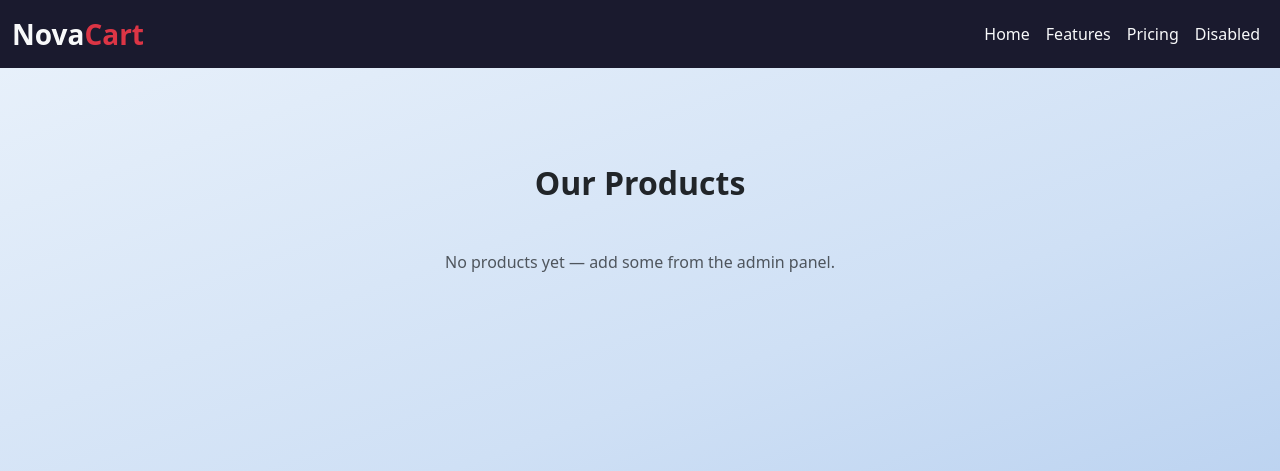
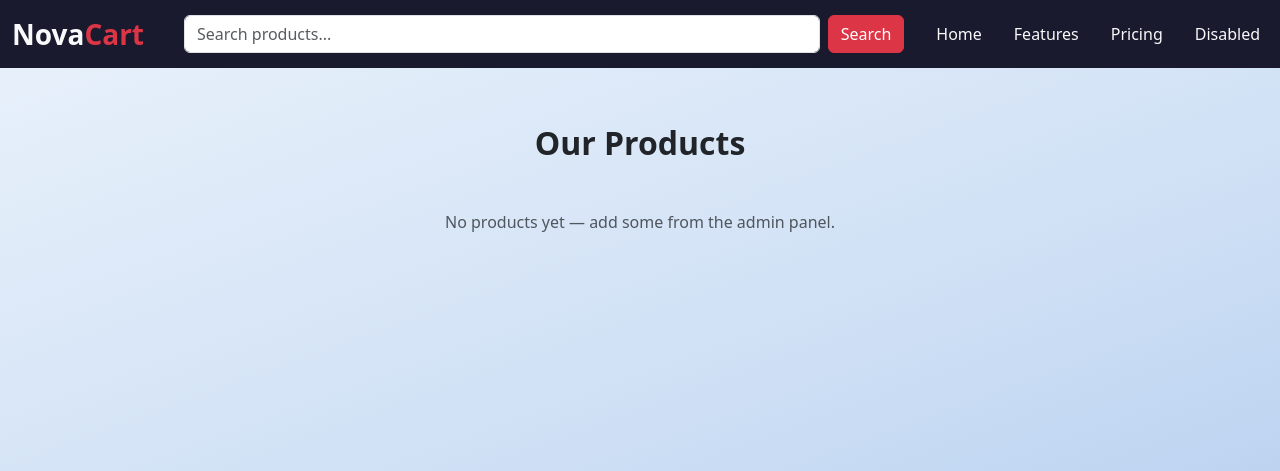
Before and after one commit to thakarejeet07-cell/NovaCart, a Django app: page / in a window 1280 px wide. Shown: the top 471 px of the page. Run offline with Django 5.2, Linux system fonts and the light colour scheme; data that the repository does not hold is empty.

Commit message:
added the search bar

```diff
--- a/templates/layout.html
+++ b/templates/layout.html
@@ -11,30 +11,38 @@
 <body class="d-flex flex-column min-vh-100" style="background: linear-gradient(160deg, #eaf2fb 0%, #cfe0f5 50%, #a9c6ec 100%);">
 
 <nav class="navbar navbar-expand-lg" style="background-color: #1a1a2e;">
-    <div class="container-fluid">
-      <a class="navbar-brand text-light fw-bold fs-3" href="#">Nova<span class="text-danger">Cart</span></a>
+    <div class="container-fluid d-flex align-items-center">
+
+      <a class="navbar-brand text-light fw-bold fs-3 flex-shrink-0" href="#">Nova<span class="text-danger">Cart</span></a>
+
       <button class="navbar-toggler" type="button" data-bs-toggle="collapse" data-bs-target="#navbarNav" aria-controls="navbarNav" aria-expanded="false" aria-label="Toggle navigation">
         <span class="navbar-toggler-icon"></span>
       </button>
-      <div class="collapse navbar-collapse" id="navbarNav">
-        <ul class="navbar-nav ms-auto">
+
+      <div class="collapse navbar-collapse d-flex" id="navbarNav">
+        <form class="d-flex flex-grow-1 mx-4" role="search">
+          <input class="form-control me-2" type="search" placeholder="Search products..." aria-label="Search">
+          <button class="btn btn-danger" type="submit">Search</button>
+        </form>
+      </div>
+
+      <ul class="navbar-nav flex-row flex-shrink-0">
         <li class="nav-item">
           <a class="nav-link text-light active" aria-current="page" href="#">Home</a>
         </li>
         <li class="nav-item">
-            <a class="nav-link text-light" href="#">Features</a>
+          <a class="nav-link text-light ms-3" href="#">Features</a>
         </li>
         <li class="nav-item">
-            <a class="nav-link text-light" href="#">Pricing</a>
+          <a class="nav-link text-light ms-3" href="#">Pricing</a>
         </li>
         <li class="nav-item">
-            <a class="nav-link text-light disabled" aria-disabled="true">Disabled</a>
+          <a class="nav-link text-light disabled ms-3" aria-disabled="true">Disabled</a>
         </li>
       </ul>
-      </div>
+
     </div>
   </nav>
-
    <main class="flex-grow-1 text-center py-4 mt-4">
     {% block content %}
       <h1>Welcome to my website!</h1>
--- a/templates/web/index.html
+++ b/templates/web/index.html
@@ -3,7 +3,7 @@
 {% block title %}Homepage{% endblock title %}
 
 {% block content %}
-<div class="container py-5">
+<div class="container py-2">
     <h2 class="text-center fw-bold mb-5">Our Products</h2>
     <div class="row g-4">
         {% for product in products %}
```
Lines whose indentation alone changed are shown as unchanged.
